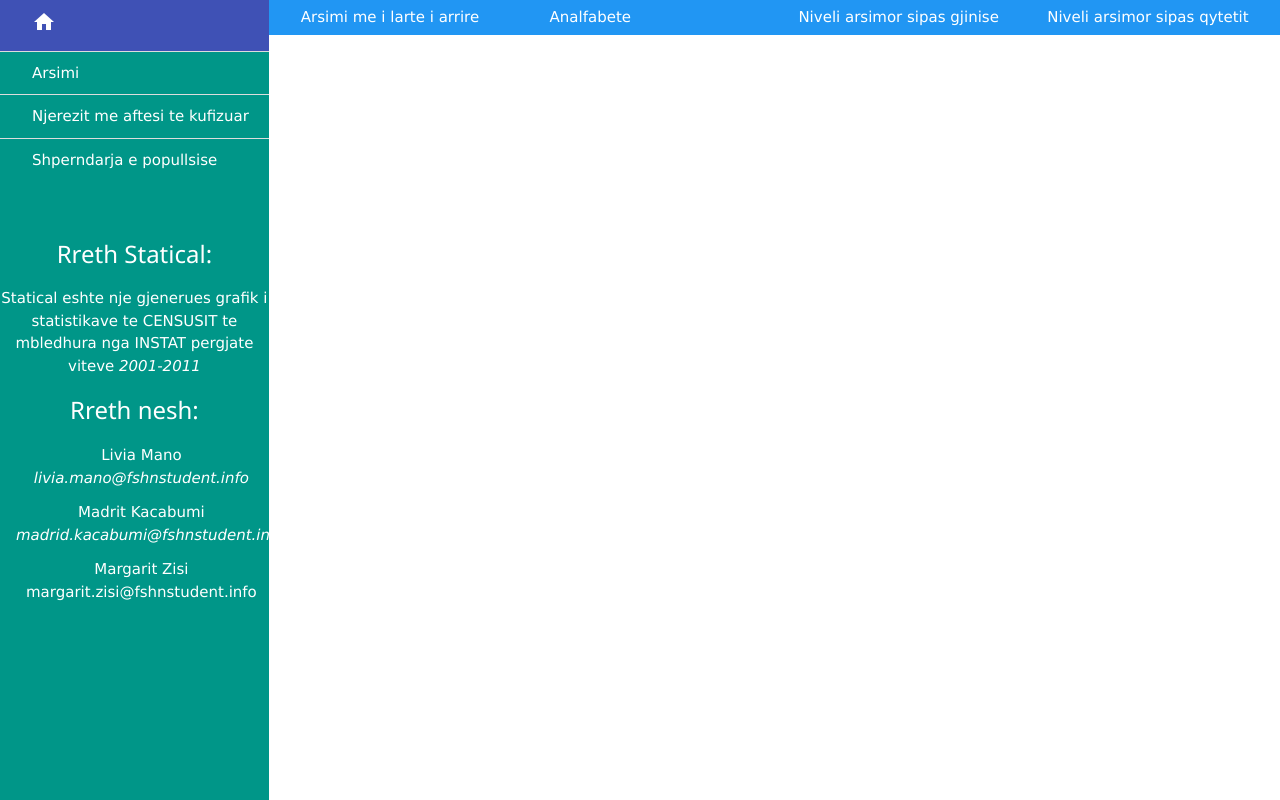
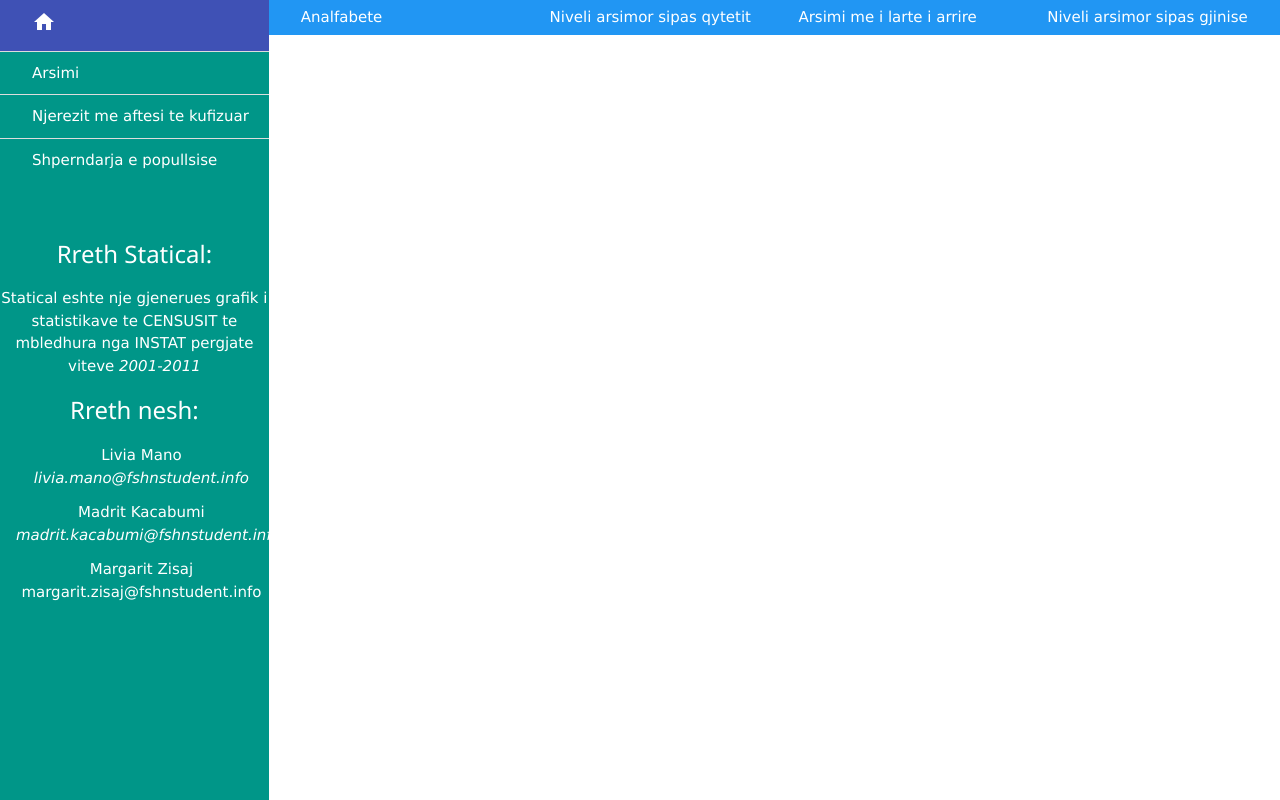
Before and after one commit to liviamano/statical, a PHP site: page /views/education.view.php in a window 1280 px wide. Run offline with PHP 8.4, Linux system fonts and the light colour scheme; some libraries are stand-ins or nearby versions.

Commit message:
Refactoring

```diff
--- a/index.view.php
+++ b/index.view.php
@@ -54,11 +54,11 @@
             </li>
             <li style="border-bottom:none">
                 <span>Madrit Kacabumi</span>
-                <span><i>madrid.kacabumi@fshnstudent.info</i></span>
+                <span><i>madrit.kacabumi@fshnstudent.info</i></span>
             </li>
             <li style="border-bottom:none">
-                <span>Margarit Zisi</span>
-                <span>margarit.zisi@fshnstudent.info</span>
+                <span>Margarit Zisaj</span>
+                <span>margarit.zisaj@fshnstudent.info</span>
             </li>
         </ul>
     </div>
--- a/views/disabled.view.php
+++ b/views/disabled.view.php
@@ -56,11 +56,11 @@
             </li>
             <li style="border-bottom:none">
                 <span>Madrit Kacabumi</span>
-                <span><i>madrid.kacabumi@fshnstudent.info</i></span>
+                <span><i>madrit.kacabumi@fshnstudent.info</i></span>
             </li>
             <li style="border-bottom:none">
-                <span>Margarit Zisi</span>
-                <span>margarit.zisi@fshnstudent.info</span>
+                <span>Margarit Zisaj</span>
+                <span>margarit.zisaj@fshnstudent.info</span>
             </li>
         </ul>
     </div>
--- a/views/education.view.php
+++ b/views/education.view.php
@@ -56,11 +56,11 @@
             </li>
             <li style="border-bottom:none">
                 <span>Madrit Kacabumi</span>
-                <span><i>madrid.kacabumi@fshnstudent.info</i></span>
+                <span><i>madrit.kacabumi@fshnstudent.info</i></span>
             </li>
             <li style="border-bottom:none">
-                <span>Margarit Zisi</span>
-                <span>margarit.zisi@fshnstudent.info</span>
+                <span>Margarit Zisaj</span>
+                <span>margarit.zisaj@fshnstudent.info</span>
             </li>
         </ul>
     </div>
@@ -68,21 +68,22 @@
 <div style="margin-left: 21%">
     <div class="w3-row-padding w3-blue">
         <div class="w3-col m3">
-            <button id="highest-education" class="w3-btn w3-blue">Arsimi me i larte i arrire
+            <button id="illiterate" class="w3-btn w3-blue">Analfabete</button>
+        </div>
+        <div class="w3-col m3">
+            <button id="city-based-schooling" class="w3-btn w3-blue">Niveli arsimor sipas qytetit
             </button>
         </div>
         <div class="w3-col m3">
-            <button id="illiterate" class="w3-btn w3-blue">Analfabete</button>
+            <button id="highest-education" class="w3-btn w3-blue">Arsimi me i larte i arrire
+            </button>
         </div>
         <div class="w3-col m3">
             <button id="gender-city-based-schooling" class="w3-btn w3-blue">Niveli arsimor sipas
                 gjinise
             </button>
         </div>
-        <div class="w3-col m3">
-            <button id="city-based-schooling" class="w3-btn w3-blue">Niveli arsimor sipas qytetit
-            </button>
-        </div>
+
     </div>
     <div class="w3-container">
         <div id="chart"></div>
```
Also changed, not shown: views/movement.view.php (+9 -9 lines).
